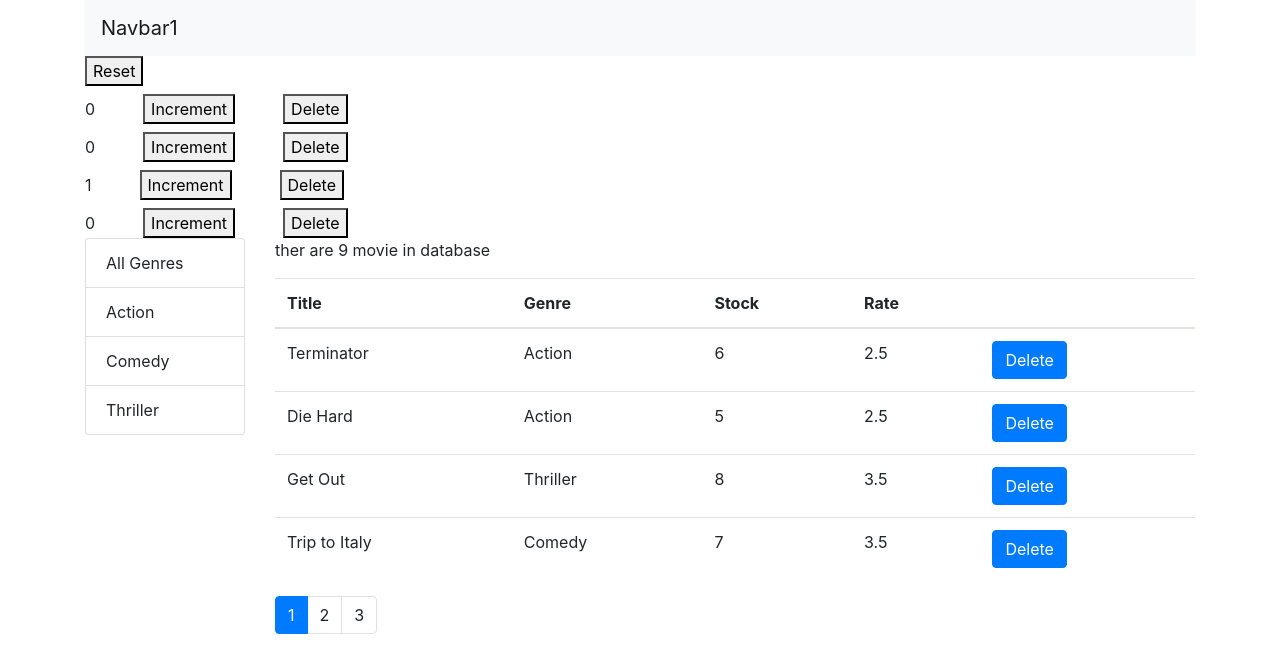
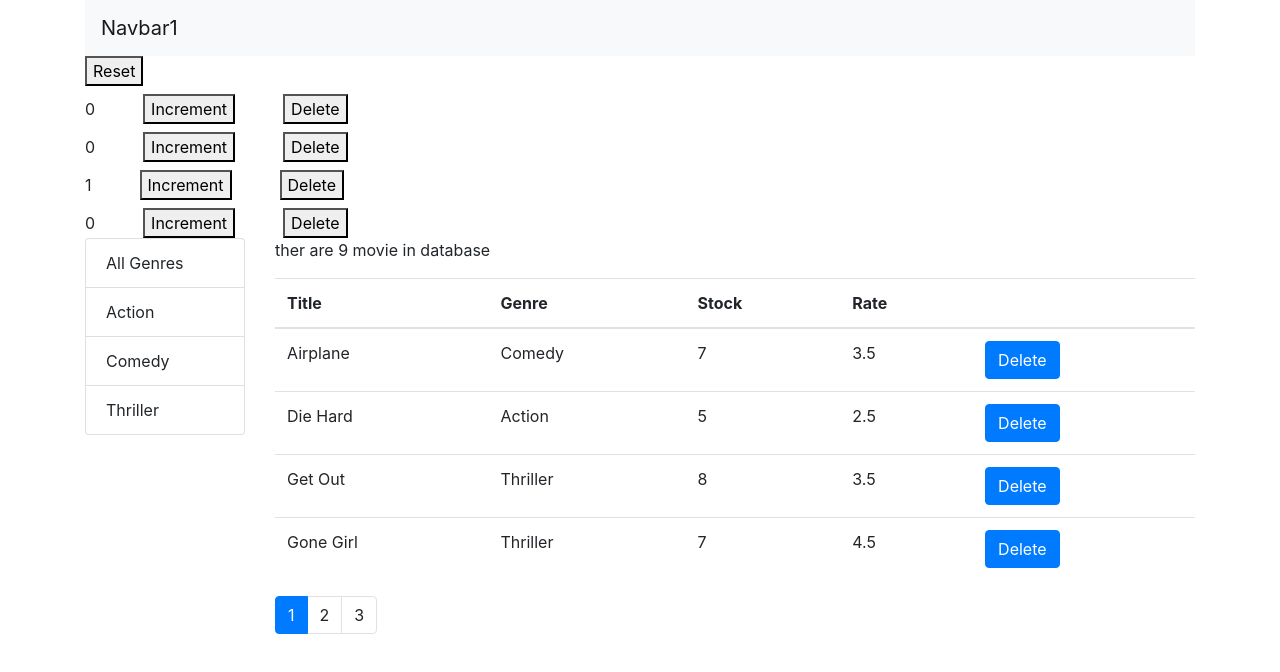
Before and after one commit to ganesh2054/vidly, a React (Create React App) app: page / in a window 1280 px wide. Shown: the top 672 px of the page. Built offline with nearby package versions, Linux system fonts and the light colour scheme.

Commit message:
adding sort

```diff
--- a/src/Components/movie.jsx
+++ b/src/Components/movie.jsx
@@ -4,6 +4,8 @@ import {getGenres} from '../services/fakeGenreService'
 import Pagination from './pagination';
 import {paginate} from '../utils/paginate';
 import ListGroup  from './listGroup';
+import MovieTable from './movieTable';
+import _ from 'lodash';
 
 
 class Movie  extends React.Component {
@@ -11,10 +13,11 @@ class Movie  extends React.Component {
         movies:[],
         genres:[],
         currentPage:1,
-        pageSize:4
+        pageSize:4,
+        sortColumn:{path:'title',order:'asc'}
     };
     componentDidMount(){
-        const genres=[{name:'All Genres'},...getGenres()]
+        const genres=[{_id:"",name:'All Genres'},...getGenres()]
         this.setState({movies:getMovies(),genres})
 
     }
@@ -25,6 +28,16 @@ class Movie  extends React.Component {
     handleGenreSelect=genre=>{
         this.setState({selectedGenre:genre,currentPage:1})
     };
+    handleSort=path=>{
+        const sortColumn={...this.state.sortColumn};
+        if(sortColumn.path==path)
+        sortColumn.order=(sortColumn.order==='asc')?'desc':'asc';
+        else{
+            sortColumn.path=path;
+            sortColumn.order='asc';
+        }
+        this.setState({sortColumn});
+    }
 
 
     deleteMovie=movie=>{
@@ -33,49 +46,28 @@ class Movie  extends React.Component {
     };
     render() {
         const {length:count}=this.state.movies;
-        const {selectedGenre}=this.state
+        const {selectedGenre,sortColumn}=this.state
         if(count===0)
+
         return <p>there are no movies</p>
-        const filtered=selectedGenre&&selectedGenre._id?this.state.movies.filter(m=>m.genre._id===selectedGenre._id):this.state.movies
-        const movie=paginate(filtered,this.state.currentPage,this.state.pageSize);
+        const filtered=selectedGenre&&selectedGenre._id?this.state.movies
+        .filter(m=>m.genre._id===selectedGenre._id):this.state.movies
+        const sorted=_.orderBy(filtered,[sortColumn.path],[sortColumn.order]);
+
+        const movie=paginate(sorted,this.state.currentPage,this.state.pageSize);
         return (
         <div className="row">
             <div className="col-2">
-                <ListGroup items={this.state.genres} selectedItem={this.state.selectedGenre} onItemSelect={this.handleGenreSelect}/>
-
-
-
+                <ListGroup items={this.state.genres} selectedItem={this.state.selectedGenre}
+                 onItemSelect={this.handleGenreSelect}/>
             </div>
             <div className="col">
             <p>ther are {filtered.length} movie in database</p>
-       <table className="table">
-           <thead>
-               <tr>
-                   <th>Title</th>
-                   <th>Genre</th>
-                   <th>Stock</th>
-                   <th>Rate</th>
-                   <th></th>
-               </tr>
-           </thead>
-           <tbody>
-               {movie.map(movie=>(
-                      <tr key={movie._id}>
-                      <td>{movie.title}</td>
-                      <td>{movie.genre.name}</td>
-                      <td>{movie.numberInStock}</td>
-                      <td>{movie.dailyRentalRate}</td>
-                      <td><button className='btn btn-primary' onClick={()=>this.deleteMovie(movie )}>Delete</button></td>
+            <MovieTable movies={movie} onDelete={this.deleteMovie}
+            onSort={this.handleSort}/>
 
-                  </tr>
-               ))}
-
-           </tbody>
-              </table>
-
-
-
-              <Pagination itemCount={filtered.length} pageSize={this.state.pageSize} onPageChange={this.handlePageChange} currentPage={this.state.currentPage} />
+            <Pagination itemCount={filtered.length} pageSize={this.state.pageSize}
+            onPageChange={this.handlePageChange} currentPage={this.state.currentPage} />
 
         </div>
         </div>
--- /dev/null
+++ b/src/Components/movieTable.jsx
@@ -0,0 +1,33 @@
+import React, { PureComponent } from 'react';
+
+const MovieTable = props => {
+    const {movies,onDelete,onSort}=props;
+    return (
+        <table className="table">
+           <thead>
+               <tr>
+                   <th onClick={()=>onSort('title')}>Title</th>
+                   <th onClick={()=>onSort('genre.name')}>Genre</th>
+                   <th onClick={()=>onSort('numberInStock')}>Stock</th>
+                   <th onClick={()=>onSort('dailyRentalRate')}>Rate</th>
+                   <th></th>
+               </tr>
+           </thead>
+           <tbody>
+               {movies.map(movie=>(
+                      <tr key={movie._id}>
+                      <td>{movie.title}</td>
+                      <td>{movie.genre.name}</td>
+                      <td>{movie.numberInStock}</td>
+                      <td>{movie.dailyRentalRate}</td>
+                      <td><button className='btn btn-primary' onClick={()=>onDelete(movie )}>Delete</button></td>
+
+                  </tr>
+               ))}
+
+           </tbody>
+              </table>
+     );
+}
+
+export default MovieTable;
```
